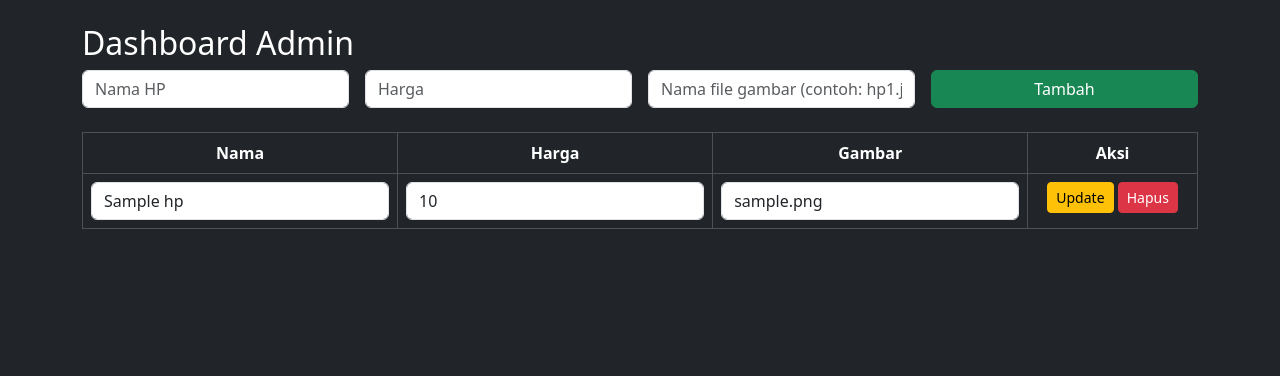
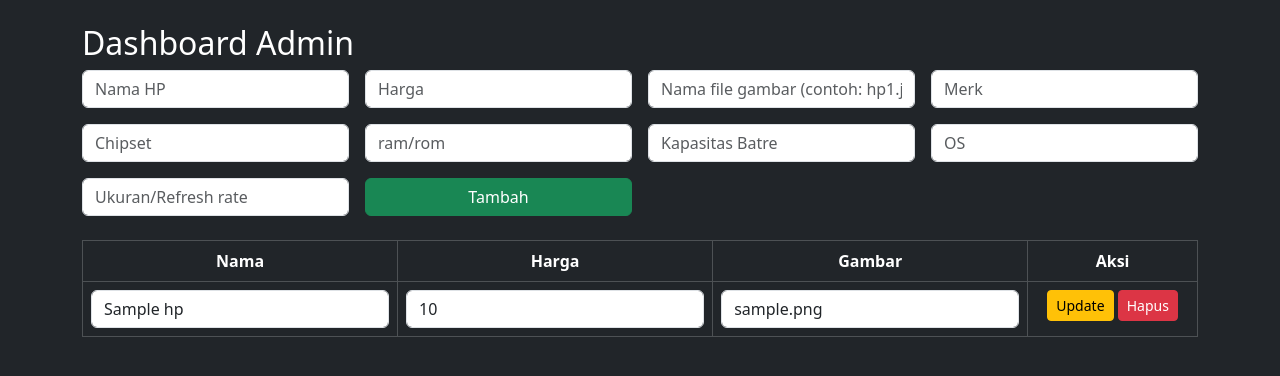
Before and after one commit to 0xzduhud/collab, a PHP site: page /dashboard_admin.php in a window 1280 px wide. Shown: the top 376 px of the page. Run offline with PHP 8.4, Linux system fonts and the light colour scheme; tables that the repository leaves empty or names only in its code hold one stand-in row (values such as "Sample post").

Commit message:
nambah data

```diff
--- a/proyek_web/dashboard_admin.php
+++ b/proyek_web/dashboard_admin.php
@@ -9,7 +9,13 @@ if (isset($_POST['tambah'])) {
     $nama = $_POST['nama'];
     $harga = $_POST['harga'];
     $gambar = $_POST['gambar']; // Nama file gambar saja
-    mysqli_query($conn, "INSERT INTO produk_hp (nama, harga, gambar) VALUES ('$nama', '$harga', '$gambar')");
+    $merk = $_POST['merk'];
+    $chipset = $_POST['chipset'];
+    $ram_rom = $_POST['ram_rom'];
+    $kapasitasbatre = $_POST['kapasitasbatre'];
+    $os = $_POST['os'];
+    $ukuran_refresh = $_POST['ukuran_refresh'];
+    mysqli_query($conn, "INSERT INTO produk_hp (nama, harga, gambar, merk, chipset, ram_rom, kapasitasbatre, os, ukuran_refreshrate) VALUES ('$nama', '$harga', '$gambar' , '$merk' , '$chipset', '$ram_rom' , '$kapasitasbatre' , '$os' , '$ukuran_refresh')");
     header("Location: dashboard_admin.php");
 }
 
@@ -26,7 +32,13 @@ if (isset($_POST['update'])) {
     $nama = $_POST['nama'];
     $harga = $_POST['harga'];
     $gambar = $_POST['gambar'];
-    mysqli_query($conn, "UPDATE produk_hp SET nama='$nama', harga='$harga', gambar='$gambar' WHERE id=$id");
+    $merk = $_POST['merk'];
+    $chipset = $_POST['chipset'];
+    $ram_rom = $_POST['ram_rom'];
+    $kapasitasbatre = $_POST['kapasitasbatre'];
+    $os = $_POST['os'];
+    $ukuran_refresh = $_POST['ukuran_refresh'];
+    mysqli_query($conn, "UPDATE produk_hp SET nama='$nama', harga='$harga', gambar='$gambar', merk='$merk' , chipset='$chipset' , ram_rom='$ram_rom' , kapasitasbatre='$kapasitasbatre' , os='$os' , ukuran_refreshrate='$ukuran_refresh' WHERE id=$id");
     header("Location: dashboard_admin.php");
 }
 ?>
@@ -52,6 +64,24 @@ if (isset($_POST['update'])) {
         </div>
         <div class="col-md-3">
             <input type="text" name="gambar" class="form-control" placeholder="Nama file gambar (contoh: hp1.jpg)" required>
+        </div>
+        <div class="col-md-3">
+            <input type="text" name="merk" class="form-control" placeholder="Merk" required>
+        </div>
+        <div class="col-md-3">
+            <input type="text" name="chipset" class="form-control" placeholder="Chipset" required>
+        </div>
+        <div class="col-md-3">
+            <input type="text" name="ram_rom" class="form-control" placeholder="ram/rom" required>
+        </div>
+        <div class="col-md-3">
+            <input type="text" name="kapasitasbatre" class="form-control" placeholder="Kapasitas Batre" required>
+        </div>
+        <div class="col-md-3">
+            <input type="text" name="os" class="form-control" placeholder="OS" required>
+        </div>
+        <div class="col-md-3">
+            <input type="text" name="ukuran_refresh" class="form-control" placeholder="Ukuran/Refresh rate" required>
         </div>
         <div class="col-md-3">
             <button type="submit" name="tambah" class="btn btn-success w-100">Tambah</button>
```
